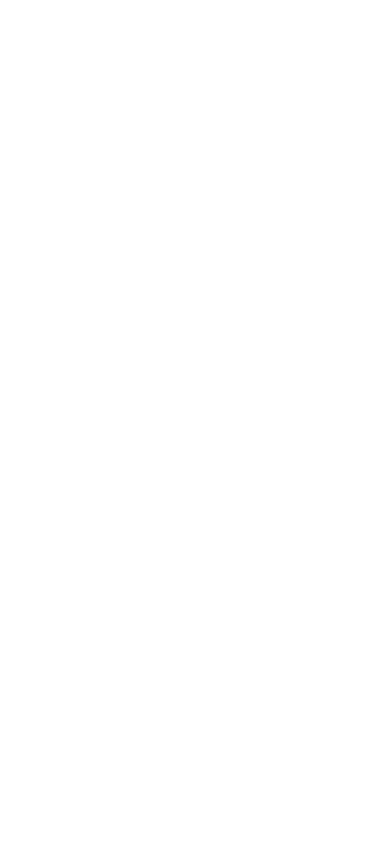
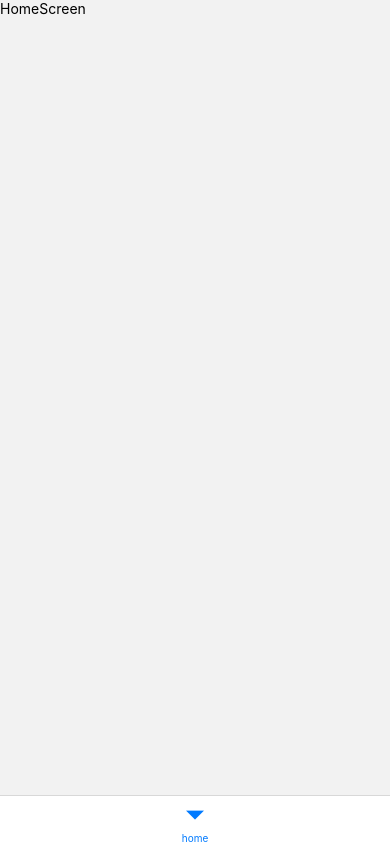
Before and after one commit to AkashM006/Myntra, a React Native app: screen /main in a window 390 px wide. Built offline with nearby package versions, Linux system fonts and the light colour scheme.

Commit message:
Navigation setup

```diff
--- a/App.jsx
+++ b/App.js
@@ -5,10 +5,8 @@
  * @format
  */
 
+import { NavigationContainer } from '@react-navigation/native';
 import React from 'react';
-import {
-  SafeAreaView,
-} from 'react-native';
 import { Provider } from 'react-redux';
 import { PersistGate } from 'redux-persist/integration/react';
 import { persistor, store } from './src/Redux/Store';
@@ -21,7 +19,9 @@ function App() {
   return (
     <Provider store={store}>
       <PersistGate persistor={persistor}>
-        <MainScreen />
+        <NavigationContainer>
+          <MainScreen />
+        </NavigationContainer>
       </PersistGate>
     </Provider>
   );
--- a/package.json
+++ b/package.json
@@ -11,9 +11,15 @@
   },
   "dependencies": {
     "@react-native-async-storage/async-storage": "^1.17.11",
+    "@react-navigation/bottom-tabs": "^6.5.7",
+    "@react-navigation/native": "^6.1.6",
+    "@react-navigation/stack": "^6.3.16",
     "@reduxjs/toolkit": "^1.9.3",
     "react": "18.2.0",
     "react-native": "0.71.4",
+    "react-native-gesture-handler": "^2.9.0",
+    "react-native-safe-area-context": "^4.5.0",
+    "react-native-screens": "^3.20.0",
     "react-redux": "^8.0.5",
     "redux-persist": "^6.0.0"
   },
--- /dev/null
+++ b/src/Navigation/HomeStack.js
@@ -0,0 +1,20 @@
+import { createStackNavigator } from "@react-navigation/stack";
+import HomeTab from './HomeTab'
+
+const Stack = createStackNavigator()
+
+function HomeStack(){
+    return (
+        <Stack.Navigator initialRouteName="main">
+            <Stack.Screen
+                name='main'
+                component={HomeTab}
+                options={{
+                    header: () => {}
+                }}
+             />
+        </Stack.Navigator>
+    )
+}
+
+export default HomeStack
--- /dev/null
+++ b/src/Navigation/HomeTab.js
@@ -0,0 +1,20 @@
+import { createBottomTabNavigator } from "@react-navigation/bottom-tabs";
+import HomeScreen from '../Screens/HomeScreen'
+
+const Tab = createBottomTabNavigator()
+
+function HomeTab(){
+    return (
+        <Tab.Navigator>
+            <Tab.Screen
+                name='home'
+                component={HomeScreen}
+                options={{
+                    header:() => {},
+                }}
+             />
+        </Tab.Navigator>
+    )
+}
+
+export default HomeTab
--- /dev/null
+++ b/src/Screens/HomeScreen.js
@@ -0,0 +1,15 @@
+import { View, Text } from 'react-native'
+import React from 'react'
+
+const HomeScreen = () => {
+
+  // here Get request for all the items going to display on the screen
+
+  return (
+    <View>
+      <Text>HomeScreen</Text>
+    </View>
+  )
+}
+
+export default HomeScreen
--- a/src/Screens/MainScreen.js
+++ b/src/Screens/MainScreen.js
@@ -1,6 +1,7 @@
 import { StatusBar, SafeAreaView } from 'react-native'
 import React from 'react'
 import { useSelector } from 'react-redux'
+import HomeStack from '../Navigation/HomeStack'
 
 const MainScreen = () => {
 
@@ -10,7 +11,9 @@ const MainScreen = () => {
     <SafeAreaView style={{flex: 1, backgroundColor: colors['LIGHT']}}>
       <StatusBar
         barStyle={theme === 'light' ? 'dark-content' : 'light-content'}
+        backgroundColor={colors['LIGHT']}
       />
+      <HomeStack />
     </SafeAreaView>
   )
 }
```
Also changed, not shown: 3 other files (tests, documents, lock files or other folders).
